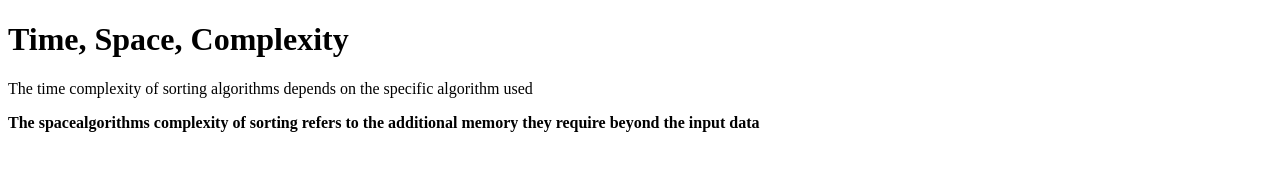
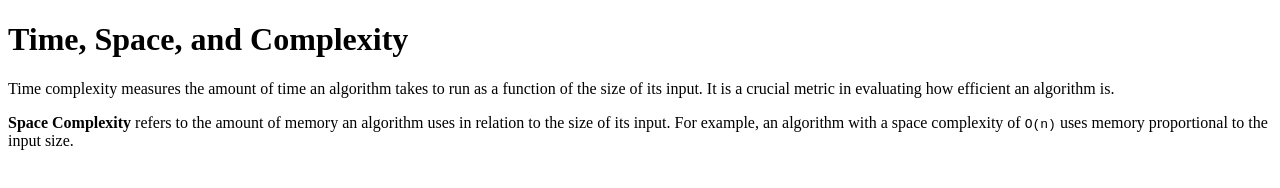
Before and after one commit to acciojob/time-and-space-complexity-Aatik01, a website: page main.html in a window 1280 px wide. Drawn offline with Linux system fonts and the light colour scheme.

Commit message:
created a submission

```diff
--- a/main.html
+++ b/main.html
@@ -8,10 +8,14 @@
 
 <body>
 	<!-- the entire body must be written by student -->
-	<h1> Time, Space, Complexity</h1>
-	<p>The time complexity of sorting algorithms depends on the specific algorithm used</p>
-	<p><b>The spacealgorithms complexity of sorting  refers to the additional memory they require beyond the input data</b></p>
-    <script type="text/javascript" src="./script.js">
+
+	<h1>Time, Space, and Complexity</h1>
+    <p>
+        Time complexity measures the amount of time an algorithm takes to run as a function of the size of its input. It is a crucial metric in evaluating how efficient an algorithm is.
+    </p>
+    <p>
+        <b>Space Complexity</b> refers to the amount of memory an algorithm uses in relation to the size of its input. For example, an algorithm with a space complexity of <code>O(n)</code> uses memory proportional to the input size.
+    </p>
 </script>
 
 </body>
```
